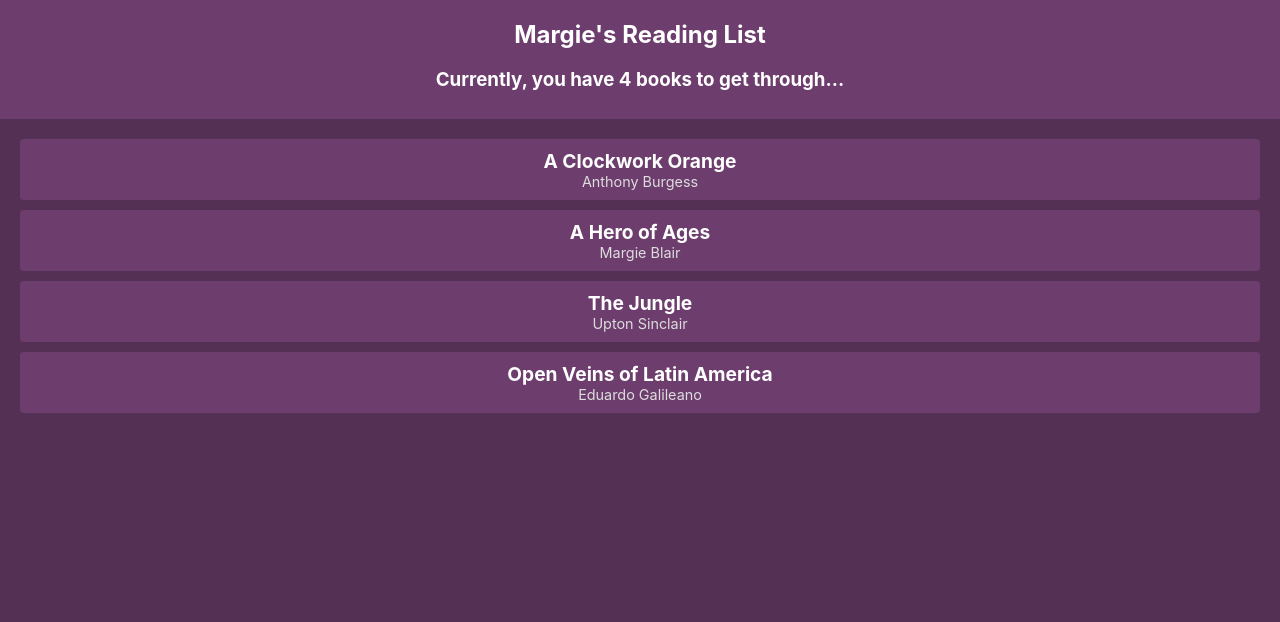
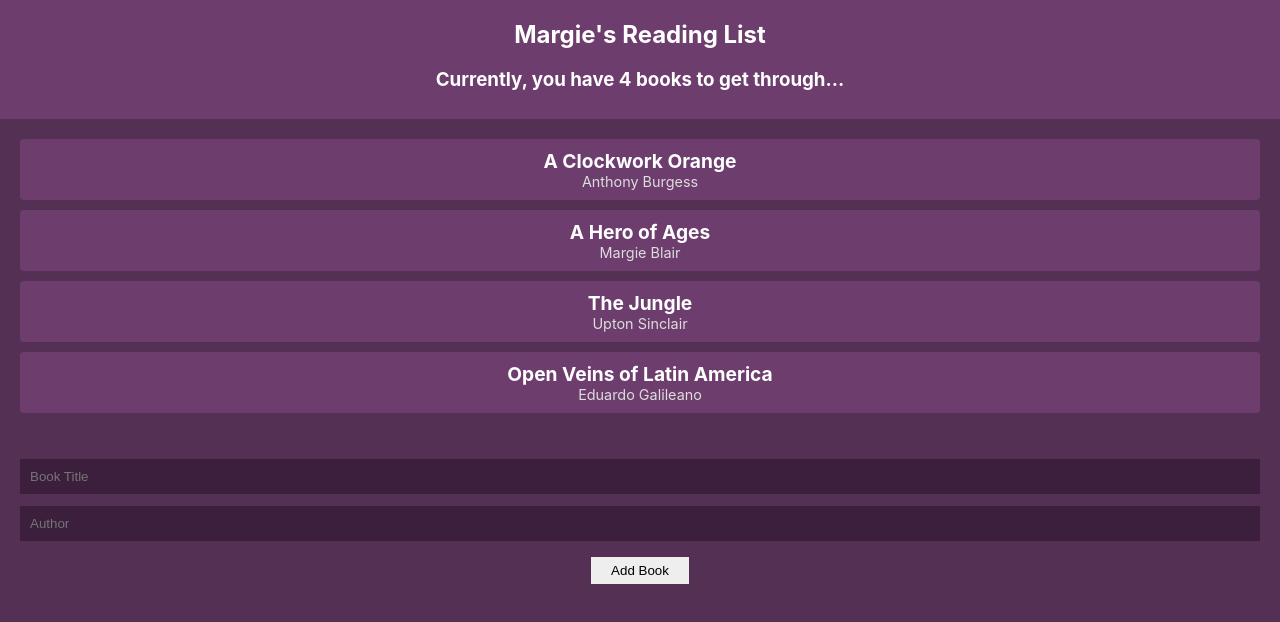
Before and after one commit to margueriteblair/Context-Hooks, a React (Create React App) app in the folder context-app/: page / in a window 1280 px wide. Shown: the top 622 px of the page. Built offline with nearby package versions, Linux system fonts and the light colour scheme.

Commit message:
added form to submit new entries to the book list

```diff
--- a/context-app/src/App.js
+++ b/context-app/src/App.js
@@ -5,6 +5,7 @@
 import ThemeToggle from './Components/ThemeToggle';
 import AuthContextProvider from './contexts/AuthContext'
 import BookContextProvider from './contexts/BookContext'
+import BookForm from './Components/BookForm';
 
 function App() {
   return (
@@ -12,6 +13,7 @@
       <BookContextProvider>
         <Navbar/>
         <Booklist/>
+        <BookForm/>
       </BookContextProvider>
     </div>
   );
--- a/context-app/src/Components/BookForm.js
+++ b/context-app/src/Components/BookForm.js
@@ -0,0 +1,27 @@
+import React, {useContext, useState} from 'react'
+import {BookContext} from '../contexts/BookContext'
+
+export default function BookForm() {
+    const {addBook} = useContext(BookContext)
+    const [title, setTitle] = useState('')
+    const [author, setAuthor] = useState('')
+    const handleSubmit = (e) => {
+        e.preventDefault();
+        addBook(title, author)
+        setTitle('')
+        setAuthor('')
+    }
+    return (
+        <div>
+            <form onSubmit={handleSubmit}>
+                <input type="text" placeholder="Book Title" value={title} onChange={(e) => {
+                    setTitle(e.target.value)
+                }} required></input>
+                <input type="text" placeholder="Author" value={author} onChange={(e) => {
+                    setAuthor(e.target.value)
+                }} required></input>
+                <input type="submit" value="Add Book"></input>
+            </form>
+        </div>
+    )
+}
--- a/context-app/src/index.css
+++ b/context-app/src/index.css
@@ -59,3 +59,23 @@
   margin: 20px;
   text-align: center;
 }
+
+form{
+  padding: 20px;
+}
+input[type='text']{
+  width: 100%;
+  padding: 10px;
+  box-sizing: border-box;
+  margin: 6px 0;
+  background: #3c1f3c;
+  color: #fff;
+  border: 0;
+}
+input[type='submit']{
+  margin: 10px auto;
+  background: #eee;
+  border: 0;
+  padding: 6px 20px;
+  display: block;
+}
```
